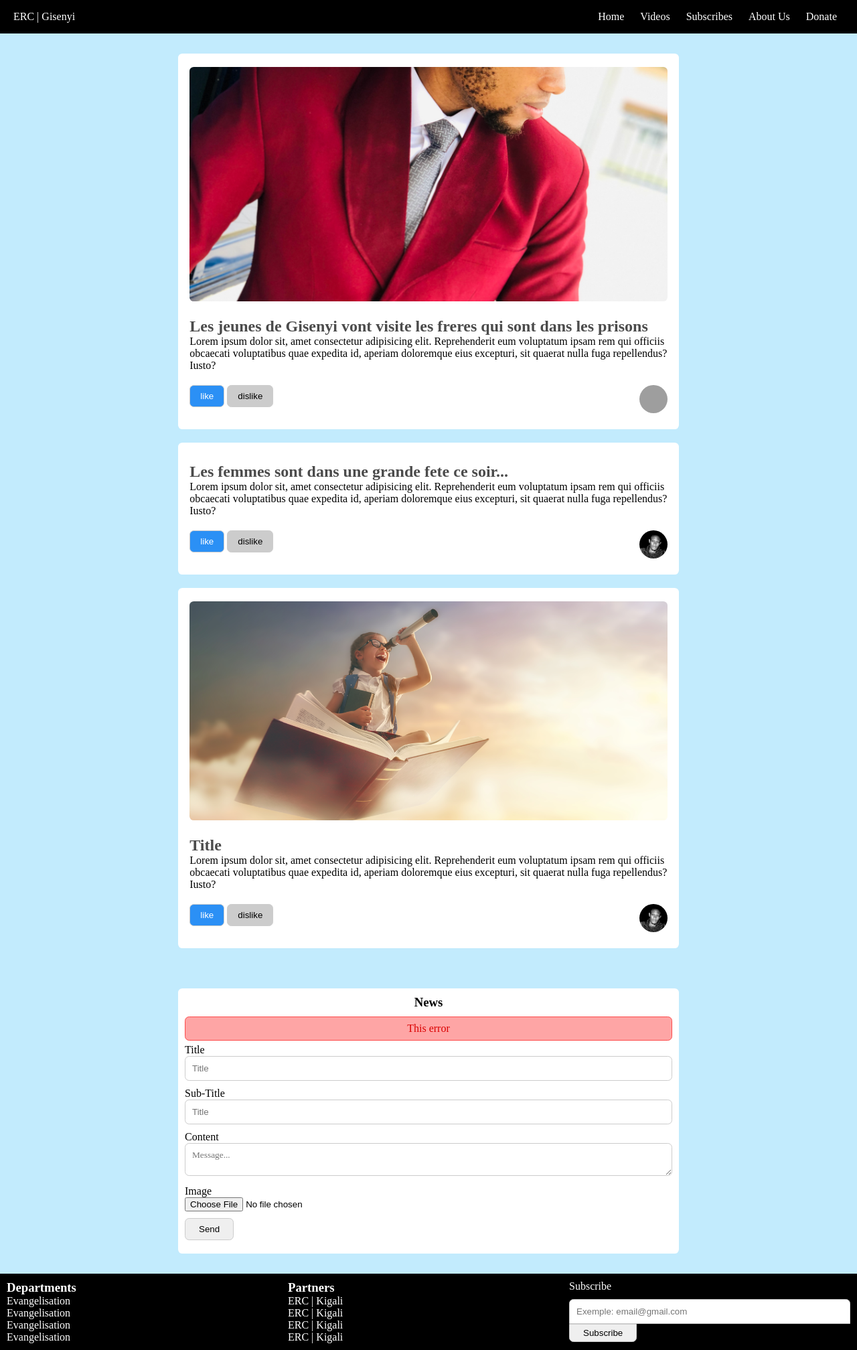
After one commit to Jean-pierre14/erc_rwanda, a PHP site: page /pages/admin/index.php in a window 1280 px wide. The commit adds this page. Shown: the whole page at 67% size. Run offline with PHP 8.4, Linux system fonts and the light colour scheme; style sheets or scripts are compiled from the project's sources; grey boxes are pictures that could not be loaded.

Commit message:
Style and interface

```diff
--- a/assets/css/style.scss
+++ b/assets/css/style.scss
@@ -15,6 +15,7 @@
     --Raduis: .4rem;
     --lightBlue: rgba(104, 205, 252, 0.4);
     --White: #fff;
+    --primary: rgb(43, 144, 245);
     --grey: #ccc;
     --black: #000;
     --color--red: rgb(219, 0, 0);
@@ -22,9 +23,71 @@
     --dangerStrong: rgb(253, 75, 75);
 }
 
+.img-max {
+    position: relative;
+    width: 100%;
+}
+
+.profil {
+    width: 42px;
+    height: 42px;
+    object-fit: cover;
+    border-radius: 50%;
+}
+
+.flex {
+    display: flex;
+    &.justify-content-between {
+        justify-content: space-between;
+    }
+}
+
+.btn {
+    padding: 8px 15px;
+    cursor: pointer;
+    border: 1px solid var(--grey);
+    border-radius: var(--Raduis);
+    background-color: var(--grey);
+    transition: all .3s ease;
+    &.btn-primary {
+        background-color: var(--primary);
+        color: var(--White);
+    }
+    &.btn-block {
+        display: block;
+        width: 95%;
+        margin: auto;
+    }
+    &:hover,
+    &:focus,
+    &:active {
+        opacity: .6;
+    }
+}
+
 body {
     font-family: var(--fontFamily);
     background-color: var(--lightBlue);
+    user-select: none;
+}
+
+.special {
+    header,
+    section {
+        position: relative;
+        padding: 10px 20px;
+        p {
+            border-bottom: 1px solid var(--grey);
+            padding: 20px 0;
+            user-select: text;
+            &:last-child {
+                border: none;
+            }
+        }
+    }
+    button {
+        margin: 10px 20px;
+    }
 }
 
 nav {
@@ -59,12 +122,78 @@ nav {
     }
 }
 
+.subscribes-list {
+    position: relative;
+    ul {
+        list-style: none;
+        li {
+            cursor: pointer;
+            width: 100%;
+            padding: 10px 0 20px 0;
+            border-bottom: 1px solid var(--grey);
+            &:last-child {
+                border: none
+            }
+        }
+    }
+}
+
 .wrapper {
     width: 60%;
     margin: 0 auto;
 }
 
 .box {
+    margin: 20px auto;
+    .card {
+        position: relative;
+        margin: 10px auto;
+        width: 98%;
+        .cardHeader {
+            position: relative;
+            width: 100%;
+            margin: auto;
+            .img-max {
+                object-fit: cover;
+                width: 100%;
+                max-height: 350px;
+                border-radius: .4rem;
+                &:focus {
+                    height: auto;
+                }
+            }
+        }
+        .cardBody {
+            position: relative;
+            margin: 20px auto;
+            h2 {
+                opacity: 70%;
+                color: var(--black);
+            }
+            p {
+                word-wrap: break-word;
+                user-select: none;
+                font-weight: var(--fontWeightSmall);
+            }
+        }
+        .cardFooter {
+            position: relative;
+            display: flex;
+            justify-content: space-between;
+            img {
+                width: 42px;
+                height: 42px;
+                object-fit: cover;
+                border-radius: 50%;
+                cursor: pointer;
+            }
+        }
+    }
+    h3 {
+        text-align: center;
+        font-weight: var(--fontWeightBig);
+        margin: 0 0 10px 0;
+    }
     background: var(--White);
     border-radius: var(--Raduis);
     padding: 10px;
@@ -111,8 +240,12 @@ nav {
     }
 }
 
+::-webkit-scrollbar {
+    width: 5px;
+}
+
 .footer {
-    position: absolute;
+    user-select: none;
     bottom: 0;
     left: 0;
     width: 100%;
@@ -120,10 +253,33 @@ nav {
     color: var(--White);
     background-color: var(--black);
     display: grid;
-    grid-template-columns: 1fr 1fr 2fr;
+    grid-template-columns: repeat(3, 1fr);
+    .abonnement {
+        label {
+            display: block;
+            margin: 0px 0px 10px 0;
+        }
+        input {
+            padding: 10px;
+            width: 100%;
+            outline: none;
+            border: 1px solid var(--grey);
+            border-radius: var(--Raduis) var(--Raduis) 0 0;
+        }
+        button {
+            cursor: pointer;
+            padding: 5px 20px;
+            border: 1px solid var(--grey);
+            border-radius: 0 0 var(--Raduis) var(--Raduis);
+        }
+    }
+    ul {
+        list-style: none;
+    }
 }
 
 .wrapper {
+    user-select: none;
     position: relative;
     max-width: 1440px;
     padding: 10px;
--- /dev/null
+++ b/pages/admin/index.php
@@ -0,0 +1,154 @@
+<!DOCTYPE html>
+<html lang="en">
+
+<head>
+    <meta charset="UTF-8">
+    <meta http-equiv="X-UA-Compatible" content="IE=edge">
+    <meta name="viewport" content="width=device-width, initial-scale=1.0">
+    <title>ERC | Gisenyi</title>
+    <link rel="stylesheet" href="./assets/css/style.css">
+</head>
+
+<body>
+    <nav>
+        <div class="logo">
+            <a href="index.html">ERC | Gisenyi</a>
+        </div>
+
+        <div class="links">
+            <ul>
+                <li><a href="" class="active">Home</a></li>
+                <li><a href="">Videos</a></li>
+                <li><a href="">Subscribes</a></li>
+                <li><a href="">About Us</a></li>
+                <li><a href="">Donate</a></li>
+            </ul>
+        </div>
+    </nav>
+
+    <div class="wrapper">
+        <div class="box">
+            <div class="card">
+                <div class="cardHeader">
+                    <img src="./assets/img/jean-pierre14.jpeg" alt="news" class="img-max">
+                </div>
+                <div class="cardBody">
+                    <h2>Les jeunes de Gisenyi vont visite les freres qui sont dans les prisons</h2>
+                    <p>
+                        Lorem ipsum dolor sit, amet consectetur adipisicing elit. Reprehenderit eum voluptatum ipsam rem qui officiis obcaecati voluptatibus quae expedita id, aperiam doloremque eius excepturi, sit quaerat nulla fuga repellendus? Iusto?
+                    </p>
+                </div>
+                <div class="cardFooter">
+                    <div class="">
+                        <button class="btn btn-primary like">like</button>
+                        <button class="btn btn-danger dislike">dislike</button>
+                    </div>
+                    <div class="">
+                        <img title="Rodrigue masengo" src="./assets/img/bisimwa.jpeg" alt="poster profil">
+                    </div>
+                </div>
+            </div>
+        </div>
+        <div class="box">
+            <div class="card">
+
+                <div class="cardBody">
+                    <h2>Les femmes sont dans une grande fete ce soir...</h2>
+                    <p>
+                        Lorem ipsum dolor sit, amet consectetur adipisicing elit. Reprehenderit eum voluptatum ipsam rem qui officiis obcaecati voluptatibus quae expedita id, aperiam doloremque eius excepturi, sit quaerat nulla fuga repellendus? Iusto?
+                    </p>
+                </div>
+                <div class="cardFooter">
+                    <div class="">
+                        <button class="btn btn-primary like">like</button>
+                        <button class="btn btn-danger dislike">dislike</button>
+                    </div>
+                    <div class="">
+                        <img title="Rodrigue masengo" src="./assets/img/rodrigue.jpg" alt="poster profil">
+                    </div>
+                </div>
+            </div>
+        </div>
+        <div class="box">
+            <div class="card">
+                <div class="cardHeader">
+                    <img src="./assets/img/student.png" alt="news" class="img-max">
+                </div>
+                <div class="cardBody">
+                    <h2>Title</h2>
+                    <p>
+                        Lorem ipsum dolor sit, amet consectetur adipisicing elit. Reprehenderit eum voluptatum ipsam rem qui officiis obcaecati voluptatibus quae expedita id, aperiam doloremque eius excepturi, sit quaerat nulla fuga repellendus? Iusto?
+                    </p>
+                </div>
+                <div class="cardFooter">
+                    <div class="">
+                        <button class="btn btn-primary like">like</button>
+                        <button class="btn btn-danger dislike">dislike</button>
+                    </div>
+                    <div class="">
+                        <img title="Rodrigue masengo" src="./assets/img/rodrigue.jpg" alt="poster profil">
+                    </div>
+                </div>
+            </div>
+        </div>
+    </div>
+
+    <div class="wrapper">
+        <div class="box">
+            <h3>News</h3>
+            <form action="#" class="myForm">
+                <div class="error-text">This error</div>
+                <div class="group">
+                    <label for="title">Title</label>
+                    <input type="text" id="title" name="title" placeholder="Title" class="input">
+                </div>
+                <div class="group">
+                    <label for="sub-title">Sub-Title</label>
+                    <input type="text" name="title" id="sub-title" placeholder="Title" class="input">
+                </div>
+                <div class="group">
+                    <label for="content">Content</label>
+                    <textarea name="content" id="content" class="textarea" placeholder="Message..."></textarea>
+                </div>
+                <div class="group">
+                    <label for="img">Image</label>
+                    <input type="file" name="img" id="img">
+                </div>
+                <div class="group">
+                    <button>Send <i class="fa fa-send"></i></button>
+                </div>
+            </form>
+        </div>
+    </div>
+    <div class="footer">
+        <div>
+            <h3>Departments</h3>
+            <ul>
+                <li>Evangelisation</li>
+                <li>Evangelisation</li>
+                <li>Evangelisation</li>
+                <li>Evangelisation</li>
+            </ul>
+        </div>
+        <div>
+            <h3>Partners</h3>
+            <ul>
+                <li>ERC | Kigali</li>
+                <li>ERC | Kigali</li>
+                <li>ERC | Kigali</li>
+                <li>ERC | Kigali</li>
+            </ul>
+        </div>
+        <div>
+            <form class="abonnement" action="#">
+                <div class="group">
+                    <label for="email">Subscribe</label>
+                    <input type="email" name="email" id="email" placeholder="Exemple: email@gmail.com" class="input">
+                    <button type="button">Subscribe</button>
+                </div>
+            </form>
+        </div>
+    </div>
+</body>
+
+</html>
```
Also changed, not shown: index.html (+70 -0 lines), pages/admin/donate.php (added, +45 -0 lines), pages/admin/subscribes.php (added, +31 -0 lines), assets/css/style.min.css, assets/img/diane.jpg (added), assets/img/grace.jpg (added), assets/img/jean-pierre14.jpeg (added), assets/img/racine14.jpg (added), assets/img/rodrigue.jpg (added), assets/img/student.png (added), assets/img/student2.jpg (added), 2 other files.
